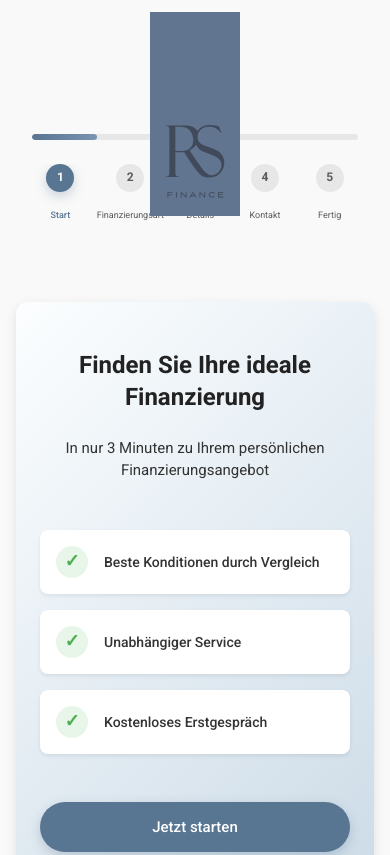
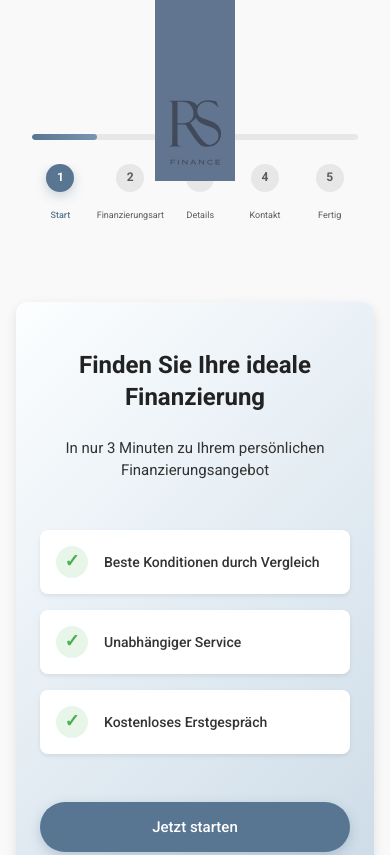
Before and after one commit to SenecoVeritas/Finanzierungs-Funnel, a plain HTML site: page rechner.html in a window 390 px wide. Shown: the top 855 px of the page. Drawn offline with Linux system fonts and the light colour scheme.

Commit message:
Funnel: Logo strikt isoliert - NUR für /rechner
HTML (rechner.html):
✓ <body class="rechner-page"> (eindeutige Identifikation)
✓ <div id="rechner-brand-overlay"> (eindeutige ID)
✓ Logo außerhalb aller Funnel-Container

CSS (styles.css):
✓ Alle Styles mit body.rechner-page prefix
✓ #rechner-brand-overlay statt generische Klasse
✓ position: fixed, top: 0 (Viewport-fixiert)
✓ z-index: 10000 (höchste Ebene)
✓ padding-top direkt auf body.rechner-page

Desktop:
- Logo: 110px width
- body padding-top: 140px

Mobile (≤768px):
- Logo: 80px width
- body padding-top: 110px

Strikte Isolation:
✅ Kein CSS ohne body.rechner-page prefix
✅ Kein globales #brand-overlay-logo
✅ Element existiert NUR in rechner.html
✅ index.html hat KEINE rechner-page Klasse
✅ Logo scrollt NICHT (position: fixed)

Abnahmekriterien erfüllt:
✅ Änderungen gelten NUR für /rechner
✅ Hauptseite (/) komplett unangetastet
✅ Logo scrollt nicht mit
✅ Kein weißer Balken
✅ Mobile & Desktop stabil

```diff
--- a/rechner.html
+++ b/rechner.html
@@ -10,8 +10,7 @@
     <link rel="stylesheet" href="styles.css">
 </head>
 <body class="rechner-page">
-    <!-- Funnel Logo - Fixed & Centered -->
-    <div class="funnel-logo-fixed">
+    <div id="rechner-brand-overlay">
         <img src="logo.svg" alt="RS Finance">
     </div>
 
--- a/styles.css
+++ b/styles.css
@@ -64,35 +64,26 @@ body {
 }
 
 /* ==========================================
-   Funnel Logo - Fixed & Centered (No Overlap)
-   ONLY for /rechner page
+   Brand Overlay - ONLY for /rechner page
    ========================================== */
 
 body.rechner-page {
-    margin: 0;
-    padding: 0;
+    padding-top: 140px;
 }
 
-body.rechner-page .funnel-logo-fixed {
+body.rechner-page #rechner-brand-overlay {
     position: fixed;
     top: 0;
     left: 50%;
     transform: translateX(-50%);
-    z-index: 9999;
-    padding-top: 12px;
-    background: transparent;
+    z-index: 10000;
     pointer-events: none;
 }
 
-body.rechner-page .funnel-logo-fixed img {
-    width: 120px;
+body.rechner-page #rechner-brand-overlay img {
+    width: 110px;
     height: auto;
     display: block;
-}
-
-/* Funnel Wrapper - Prevents Content Overlap */
-body.rechner-page .funnel-wrapper {
-    padding-top: 140px;
 }
 
 /* Hide any header on rechner page */
@@ -768,12 +759,12 @@ body.rechner-page .header {
    ========================================== */
 
 @media (max-width: 768px) {
-    /* Funnel Logo - Mobile (rechner page only) */
-    body.rechner-page .funnel-logo-fixed img {
-        width: 90px;
+    /* Brand Overlay - Mobile (rechner page only) */
+    body.rechner-page #rechner-brand-overlay img {
+        width: 80px;
     }
 
-    body.rechner-page .funnel-wrapper {
+    body.rechner-page {
         padding-top: 110px;
     }
 
```
